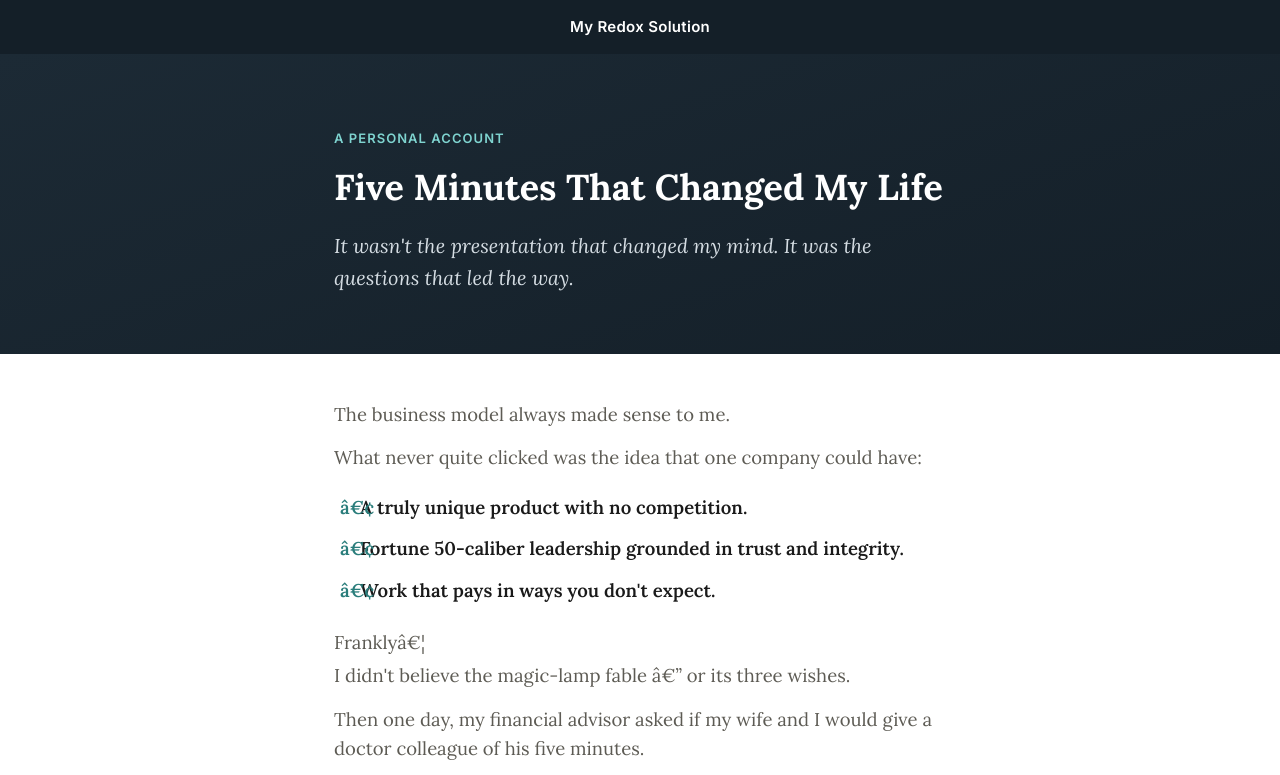
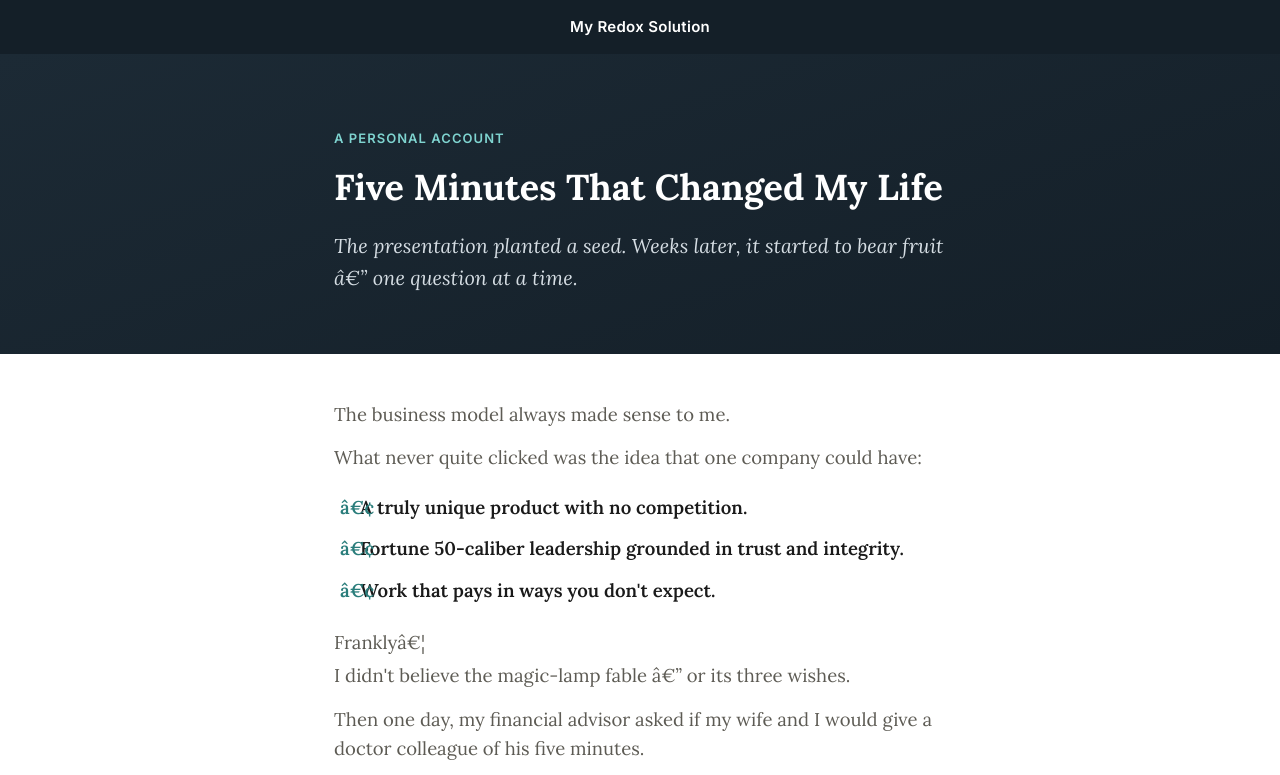
Before and after one commit to gvrgjcjjrw-maker/myredoxsolution, a plain HTML site: page skeptic.html in a window 1280 px wide. Shown: the top 775 px of the page. Drawn offline with Linux system fonts and the light colour scheme.

Commit message:
Lead: seed/fruit metaphor with weeks timeline
Co-Authored-By: Claude Fable 5 <noreply@anthropic.com>

```diff
--- a/skeptic.html
+++ b/skeptic.html
@@ -101,7 +101,7 @@
         <div class="wrap">
             <div class="eyebrow">A personal account</div>
             <h1>Five Minutes That Changed My Life</h1>
-            <p class="lead">It wasn't the presentation that changed my mind. It was the questions that led the way.</p>
+            <p class="lead">The presentation planted a seed. Weeks later, it started to bear fruit — one question at a time.</p>
         </div>
     </section>
 
```
